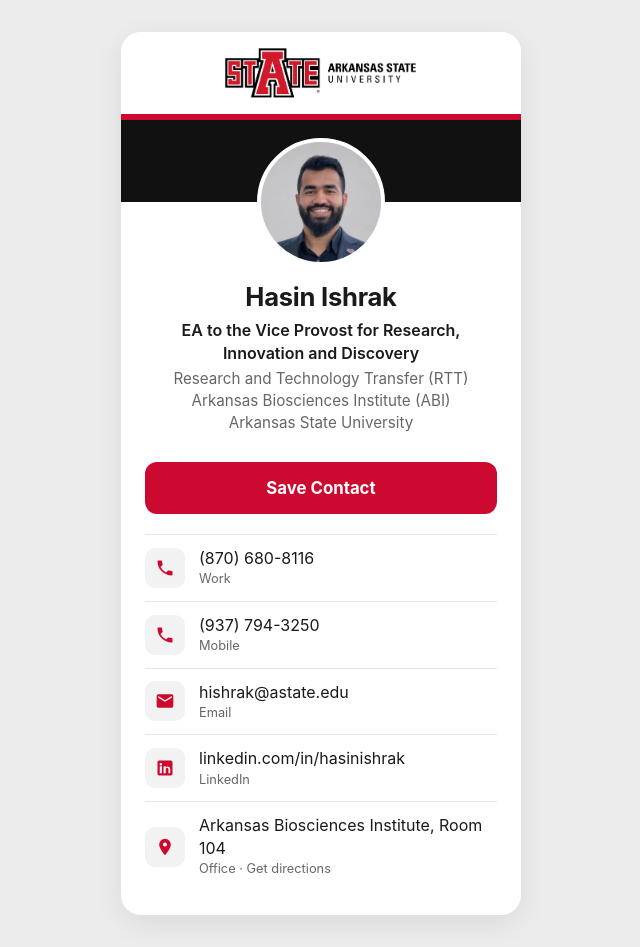
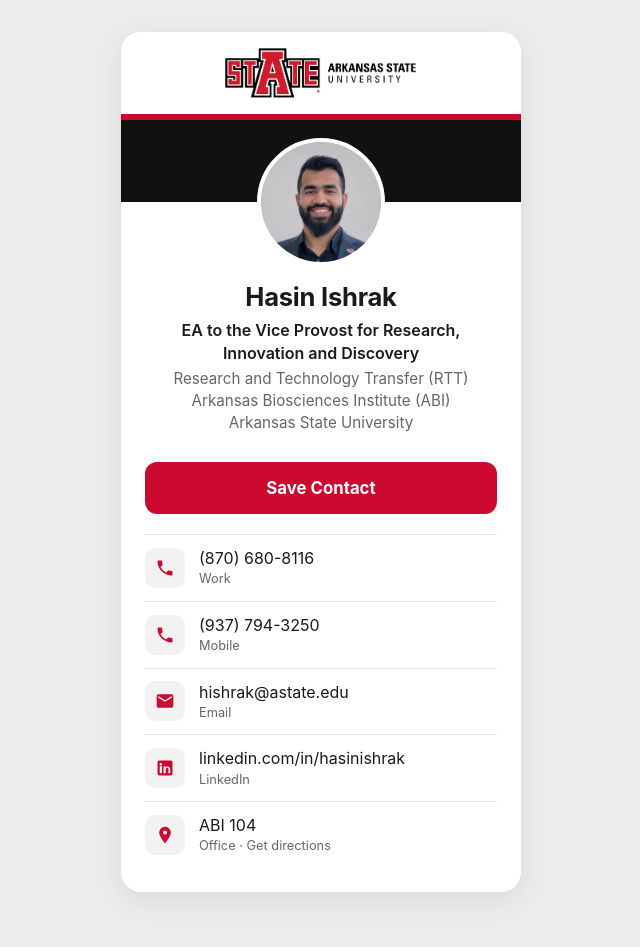
Before and after one commit to hishrak/hishrak.github.io, a plain HTML site: page index.html in a window 1280 px wide. Shown: the whole page, without its empty margins (319-959 px from the left). After the commit the page ends 924 px from the top, so only its background shows below. Drawn offline with Linux system fonts and the light colour scheme.

Commit message:
Add files via upload

```diff
--- a/index.html
+++ b/index.html
@@ -57,7 +57,7 @@
     <li><a href="tel:+19377943250"><span class="ic"><svg viewBox="0 0 24 24" fill="currentColor"><path d="M6.6 10.8a15.1 15.1 0 0 0 6.6 6.6l2.2-2.2c.3-.3.7-.4 1-.2 1.1.4 2.3.6 3.6.6.6 0 1 .4 1 1V20c0 .6-.4 1-1 1A17 17 0 0 1 3 4c0-.6.4-1 1-1h3.5c.6 0 1 .4 1 1 0 1.3.2 2.5.6 3.6.1.3 0 .7-.2 1l-2.3 2.2z"/></svg></span><span>(937) 794-3250<small>Mobile</small></span></a></li>
     <li><a href="mailto:hishrak@astate.edu"><span class="ic"><svg viewBox="0 0 24 24" fill="currentColor"><path d="M20 4H4a2 2 0 0 0-2 2v12c0 1.1.9 2 2 2h16a2 2 0 0 0 2-2V6a2 2 0 0 0-2-2zm0 4-8 5-8-5V6l8 5 8-5v2z"/></svg></span><span>hishrak@astate.edu<small>Email</small></span></a></li>
     <li><a href="https://www.linkedin.com/in/hasinishrak/" target="_blank" rel="noopener"><span class="ic"><svg viewBox="0 0 24 24" fill="currentColor"><path d="M19 3a2 2 0 0 1 2 2v14a2 2 0 0 1-2 2H5a2 2 0 0 1-2-2V5c0-1.1.9-2 2-2h14zM8.3 18.3V10H5.7v8.3h2.6zM7 8.9a1.5 1.5 0 1 0 0-3 1.5 1.5 0 0 0 0 3zm11.3 9.4v-4.6c0-2.4-1.3-3.6-3-3.6-1.4 0-2 .8-2.4 1.3V10h-2.6v8.3h2.6v-4.4c0-1.2.2-2.3 1.7-2.3s1.5 1.4 1.5 2.4v4.3h2.2z"/></svg></span><span>linkedin.com/in/hasinishrak<small>LinkedIn</small></span></a></li>
-    <li><a href="https://share.google/FrJ1PlVj85w6XEKQS" target="_blank" rel="noopener"><span class="ic"><svg viewBox="0 0 24 24" fill="currentColor"><path d="M12 2a7 7 0 0 0-7 7c0 5.3 7 13 7 13s7-7.7 7-13a7 7 0 0 0-7-7zm0 9.5a2.5 2.5 0 1 1 0-5 2.5 2.5 0 0 1 0 5z"/></svg></span><span>Arkansas Biosciences Institute, Room 104<small>Office · Get directions</small></span></a></li>
+    <li><a href="https://share.google/FrJ1PlVj85w6XEKQS" target="_blank" rel="noopener"><span class="ic"><svg viewBox="0 0 24 24" fill="currentColor"><path d="M12 2a7 7 0 0 0-7 7c0 5.3 7 13 7 13s7-7.7 7-13a7 7 0 0 0-7-7zm0 9.5a2.5 2.5 0 1 1 0-5 2.5 2.5 0 0 1 0 5z"/></svg></span><span>ABI 104<small>Office · Get directions</small></span></a></li>
   </ul>
 </main>
 </body>
```
Also changed, not shown: 1 other file.
